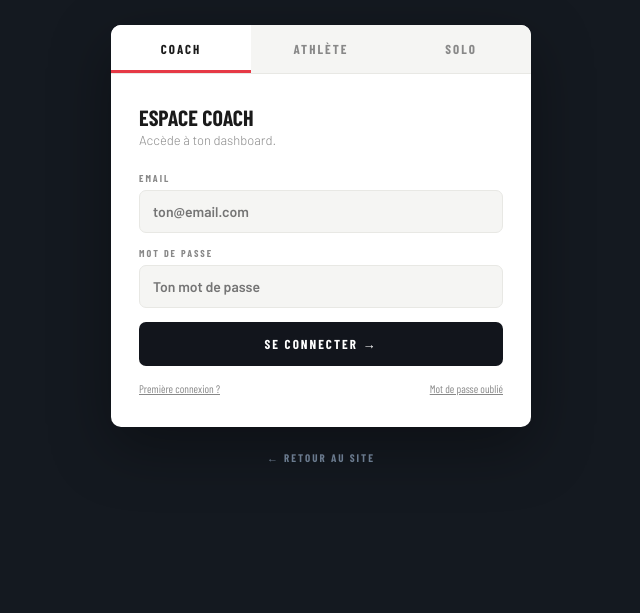
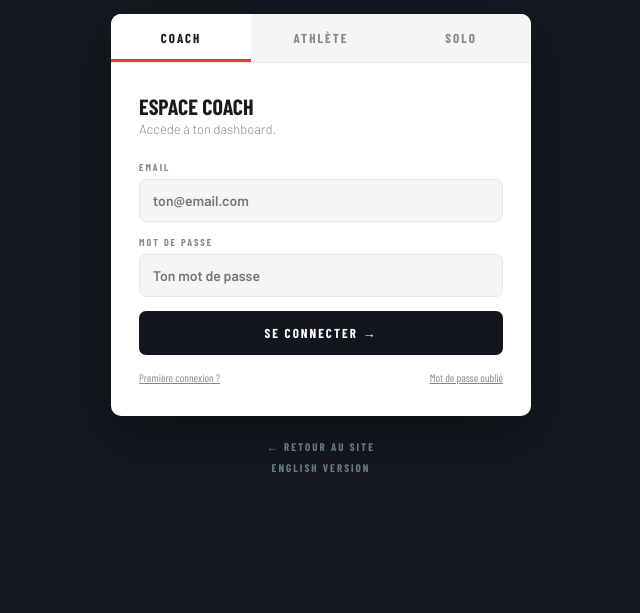
Before and after one commit to Avid-Performance-Lab/site-avid, a plain HTML site: page membres/index.html in a window 1280 px wide. Shown: the part 187-800 px from the top of the page, without its empty margins (319-959 px from the left). Drawn offline with nearby package versions, Linux system fonts and the light colour scheme; a web font is replaced by a local one.

Commit message:
Add files via upload

```diff
--- a/membres/index.html
+++ b/membres/index.html
@@ -299,6 +299,7 @@
 </div>
 
 <a class="back-link bc" href="https://avidlab.fr">← Retour au site</a>
+<a class="back-link bc" href="/en/membres/" hreflang="en" lang="en" style="margin-top:8px">English version</a>
 
 <script type="module">
   import { initializeApp } from "https://www.gstatic.com/firebasejs/10.13.2/firebase-app.js";
```
